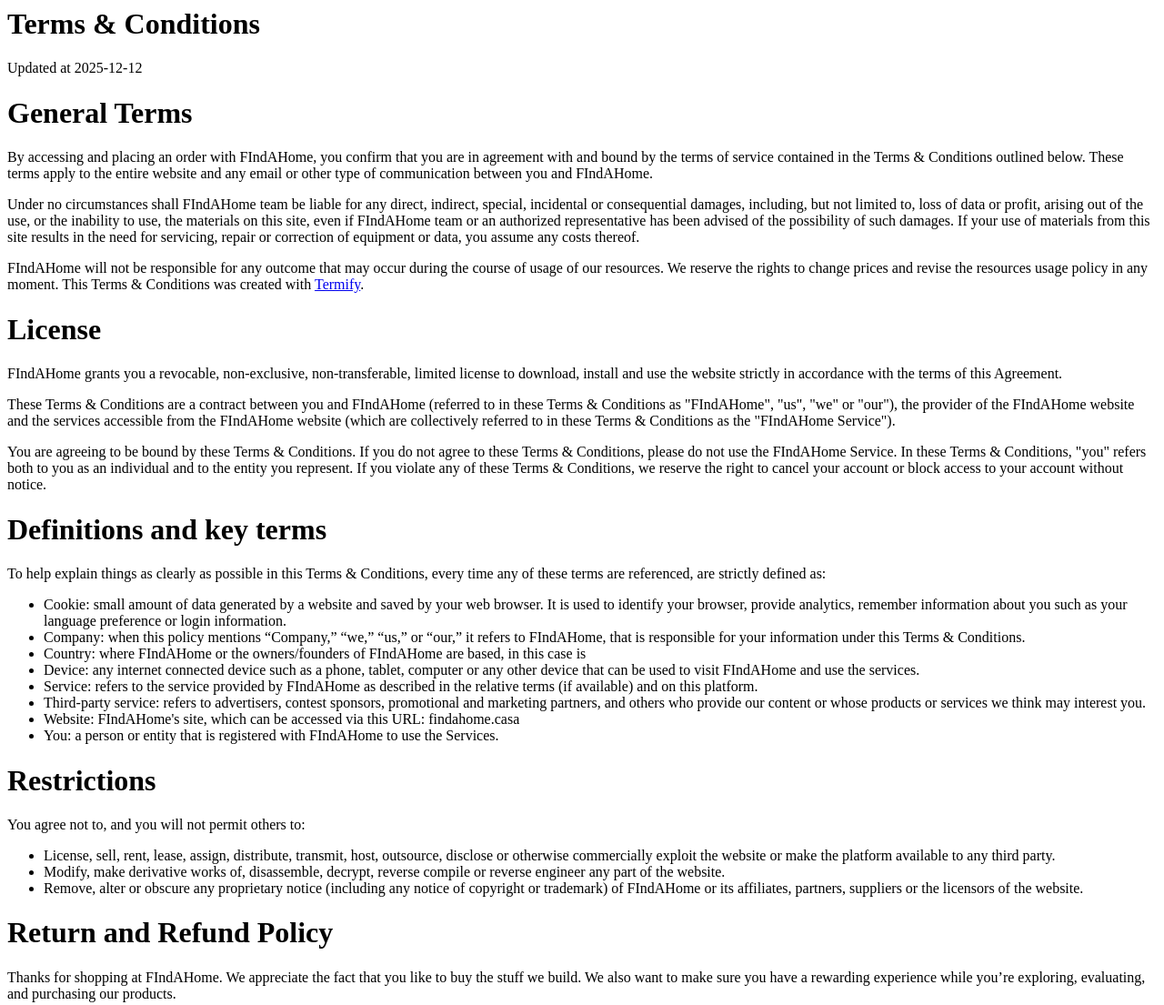
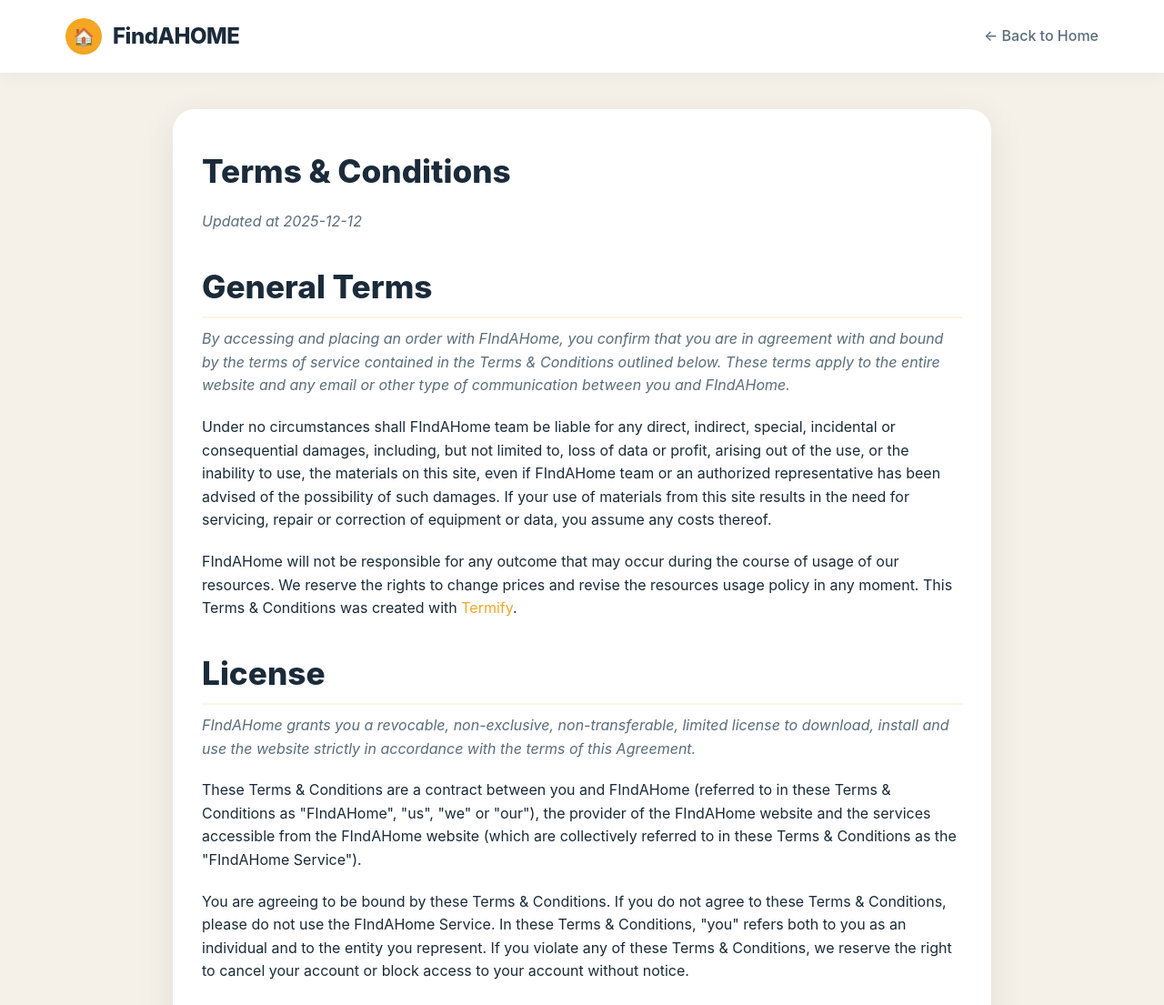
Before and after one commit to youneschaahbiii-boop/youneschaahbiii-boop.github.io, a plain HTML site: page terms.html in a window 1280 px wide. Shown: the top 1105 px of the page at 91% size. Drawn offline with Linux system fonts and the light colour scheme.

Commit message:
Revamp terms.html with new layout and content
Updated the Terms & Conditions page with new styling, structure, and content.

```diff
--- a/terms.html
+++ b/terms.html
@@ -1,6 +1,165 @@
-<html>
-  <body>
+<!DOCTYPE html>
+<html lang="en">
+<head>
+  <meta charset="UTF-8" />
+  <title>Terms & Conditions | FindAHOME</title>
+  <meta name="viewport" content="width=device-width, initial-scale=1" />
+  <style>
+    /* --- CSS Copied from original index.html --- */
+    :root {
+      --primary-gold: #F5A623;
+      --primary-navy: #1B2B3A;
+      --bg-light: #F5F1E8;
+      --card: #ffffff;
+      --accent-soft: #FFF4E0;
+      --text: #1B2B3A;
+      --text-light: #5A6C7D;
+      --shadow: 0 20px 60px rgba(245, 166, 35, 0.15);
+    }
 
+    * {
+      box-sizing: border-box;
+      margin: 0;
+      padding: 0;
+    }
+
+    body {
+      font-family: 'Inter', system-ui, -apple-system, sans-serif;
+      background: var(--bg-light);
+      color: var(--text);
+      line-height: 1.6;
+      overflow-x: hidden;
+    }
+
+    /* Header Styling */
+    header {
+      background: var(--card);
+      box-shadow: 0 2px 20px rgba(0,0,0,0.05);
+      position: sticky;
+      top: 0;
+      z-index: 100;
+    }
+
+    .header-content {
+      max-width: 1200px;
+      margin: 0 auto;
+      padding: 20px 32px;
+      display: flex;
+      justify-content: space-between;
+      align-items: center;
+    }
+
+    .logo {
+      font-weight: 800;
+      font-size: 1.5rem;
+      color: var(--primary-navy);
+      letter-spacing: -0.02em;
+      display: flex;
+      align-items: center;
+      gap: 12px;
+      text-decoration: none;
+    }
+
+    .logo-icon {
+      width: 40px;
+      height: 40px;
+      background: var(--primary-gold);
+      border-radius: 50%;
+      display: flex;
+      align-items: center;
+      justify-content: center;
+      color: white;
+      font-size: 1.2rem;
+    }
+
+    /* Content Area */
+    main {
+      max-width: 900px;
+      margin: 40px auto 60px;
+      padding: 40px 32px;
+      background: white;
+      border-radius: 24px;
+      box-shadow: 0 10px 40px rgba(0,0,0,0.08);
+    }
+
+    /* Typography and Structure */
+    h1 {
+      font-size: 2.2rem;
+      font-weight: 800;
+      color: var(--primary-navy);
+      margin-top: 30px;
+      margin-bottom: 10px;
+      border-bottom: 2px solid var(--accent-soft);
+      padding-bottom: 5px;
+    }
+
+    h1:first-child {
+      margin-top: 0;
+      border-bottom: none; /* Keep initial h1 clean */
+    }
+
+    h1 + p {
+        color: var(--text-light);
+        margin-bottom: 20px;
+        font-style: italic;
+    }
+
+    h2 {
+        font-size: 1.5rem;
+        margin-top: 25px;
+        color: var(--primary-navy);
+    }
+
+    p {
+      margin-bottom: 20px;
+      font-size: 1rem;
+    }
+
+    a {
+      color: var(--primary-gold);
+      text-decoration: none;
+    }
+
+    a:hover {
+      text-decoration: underline;
+    }
+
+    ul {
+      margin-left: 20px;
+      margin-bottom: 20px;
+      list-style-type: disc;
+    }
+
+    li {
+        margin-bottom: 8px;
+        color: var(--text);
+    }
+
+    /* Footer */
+    footer {
+      max-width: 1200px;
+      margin: 40px auto 24px;
+      padding: 0 32px;
+      text-align: center;
+      color: var(--text-light);
+      font-size: 0.9rem;
+    }
+  </style>
+</head>
+<body>
+<header>
+  <div class="header-content">
+    <a href="https://findahome.casa/" class="logo">
+      <div class="logo-icon">🏠</div>
+      FindAHOME
+    </a>
+    <a href="https://findahome.casa/" class="logo-back" style="font-size: 1rem; font-weight: 500; color: var(--text-light);">
+        &larr; Back to Home
+    </a>
+  </div>
+</header>
+
+<main>
   <h1>Terms & Conditions</h1>
   <p>Updated at 2025-12-12</p>
 
@@ -17,12 +176,12 @@
   <h1>Definitions and key terms</h1>
   <p>To help explain things as clearly as possible in this Terms & Conditions, every time any of these terms are referenced, are strictly defined as:</p>
   <ul>
-    <li>Cookie: small amount of data generated by a website and saved by your web browser. It is used to identify your browser, provide analytics, remember information about you such as your language preference or login information.</li>
+    <li>Cookie: small amount of data generated by a website and saved by your web browser. It is used to identify your browser, provide analytics, remember information about you such as your language preference or login information.</li>
     <li>Company: when this policy mentions “Company,” “we,” “us,” or “our,” it refers to FIndAHome, that is responsible for your information under this Terms & Conditions.</li>
-    <li>Country: where FIndAHome or the owners/founders of FIndAHome are based, in this case is </li>
-    <li>Device: any internet connected device such as a phone, tablet, computer or any other device that can be used to visit FIndAHome and use the services.</li>
+    <li>**Country: where FIndAHome or the owners/founders of FIndAHome are based, in this case is Lisbon, Portugal, EU.**</li>
+    <li>Device: any internet connected device such as a phone, tablet, computer or any other device that can be used to visit FIndAHome and use the services.</li>
     <li>Service: refers to the service provided by FIndAHome as described in the relative terms (if available) and on this platform.</li>
-    <li>Third-party service: refers to advertisers, contest sponsors, promotional and marketing partners, and others who provide our content or whose products or services we think may interest you.</li>
+    <li>Third-party service: refers to advertisers, contest sponsors, promotional and marketing partners, and others who provide our content or whose products or services we think may interest you.</li>
     <li>Website: FIndAHome's site, which can be accessed via this URL: findahome.casa</li>
     <li>You: a person or entity that is registered with FIndAHome to use the Services.</li>
   </ul>
@@ -30,10 +189,11 @@
   <h1>Restrictions</h1>
   <p>You agree not to, and you will not permit others to:</p>
   <ul>
-  <li>License, sell, rent, lease, assign, distribute, transmit, host, outsource, disclose or otherwise commercially exploit the website or make the platform available to any third party.</li>
-  <li>Modify, make derivative works of, disassemble, decrypt, reverse compile or reverse engineer any part of the website.</li>
-  <li>Remove, alter or obscure any proprietary notice (including any notice of copyright or trademark) of FIndAHome or its affiliates, partners, suppliers or the licensors of the website.</li>
+    <li>License, sell, rent, lease, assign, distribute, transmit, host, outsource, disclose or otherwise commercially exploit the website or make the platform available to any third party.</li>
+    <li>Modify, make derivative works of, disassemble, decrypt, reverse compile or reverse engineer any part of the website.</li>
+    <li>Remove, alter or obscure any proprietary notice (including any notice of copyright or trademark) of FIndAHome or its affiliates, partners, suppliers or the licensors of the website.</li>
   </ul>
+
   <h1>Return and Refund Policy</h1>
   <p>Thanks for shopping at FIndAHome. We appreciate the fact that you like to buy the stuff we build. We also want to make sure you have a rewarding experience while you’re exploring, evaluating, and purchasing our products.</p>
   <p>As with any shopping experience, there are terms and conditions that apply to transactions at FIndAHome. We’ll be as brief as our attorneys will allow. The main thing to remember is that by placing an order or making a purchase at FIndAHome, you agree to the terms along with FIndAHome's Privacy Policy.</p>
@@ -107,19 +267,19 @@
 
   <h1>Entire Agreement</h1>
   <p>The Agreement constitutes the entire agreement between you and FIndAHome regarding your use of the website and supersedes all prior and contemporaneous written or oral agreements between you and FIndAHome.</p>
-  <p>You may be subject to additional terms and conditions that apply when you use or purchase other FIndAHome's  services, which FIndAHome will provide to you at the time of such use or purchase.</p>
+  <p>You may be subject to additional terms and conditions that apply when you use or purchase other FIndAHome's services, which FIndAHome will provide to you at the time of such use or purchase.</p>
 
   <h1>Updates to Our Terms</h1>
   <p>We may change our Service and policies, and we may need to make changes to these Terms so that they accurately reflect our Service and policies. Unless otherwise required by law, we will notify you (for example, through our Service) before we make changes to these Terms and give you an opportunity to review them before they go into effect. Then, if you continue to use the Service, you will be bound by the updated Terms. If you do not want to agree to these or any updated Terms, you can delete your account.</p>
 
   <h1>Intellectual Property</h1>
-  <p>The website and its entire contents, features and functionality (including but not limited to all information, software, text, displays, images, video and audio, and the design, selection and arrangement thereof), are owned by FIndAHome, its licensors or other providers of such material and are protected by  and international copyright, trademark, patent, trade secret and other intellectual property or proprietary rights laws. The material may not be copied, modified, reproduced, downloaded or distributed in any way, in whole or in part, without the express prior written permission of FIndAHome, unless and except as is expressly provided in these Terms & Conditions. Any unauthorized use of the material is prohibited.</p>
+  <p>The website and its entire contents, features and functionality (including but not limited to all information, software, text, displays, images, video and audio, and the design, selection and arrangement thereof), are owned by FIndAHome, its licensors or other providers of such material and are protected by and international copyright, trademark, patent, trade secret and other intellectual property or proprietary rights laws. The material may not be copied, modified, reproduced, downloaded or distributed in any way, in whole or in part, without the express prior written permission of FIndAHome, unless and except as is expressly provided in these Terms & Conditions. Any unauthorized use of the material is prohibited.</p>
 
   <h1>Agreement to Arbitrate</h1>
   <p>This section applies to any dispute EXCEPT IT DOESN’T INCLUDE A DISPUTE RELATING TO CLAIMS FOR INJUNCTIVE OR EQUITABLE RELIEF REGARDING THE ENFORCEMENT OR VALIDITY OF YOUR OR FIndAHome's INTELLECTUAL PROPERTY RIGHTS. The term “dispute” means any dispute, action, or other controversy between you and FIndAHome concerning the Services or this agreement, whether in contract, warranty, tort, statute, regulation, ordinance, or any other legal or equitable basis. “Dispute” will be given the broadest possible meaning allowable under law.</p>
 
   <h1>Notice of Dispute</h1>
-  <p>In the event of a dispute, you or FIndAHome must give the other a Notice of Dispute, which is a written statement that sets forth the name, address, and contact information of the party giving it, the facts giving rise to the dispute, and the relief requested. You must send any Notice of Dispute via email to: <a href="/cdn-cgi/l/email-protection" class="__cf_email__" data-cfemail="65161015150a171125030c0b01040d0a08004b06041604">[email&#160;protected]</a>. FIndAHome will send any Notice of Dispute to you by mail to your address if we have it, or otherwise to your email address. You and FIndAHome will attempt to resolve any dispute through informal negotiation within sixty (60) days from the date the Notice of Dispute is sent. After sixty (60) days, you or FIndAHome may commence arbitration.</p>
+  <p>In the event of a dispute, you or FIndAHome must give the other a Notice of Dispute, which is a written statement that sets forth the name, address, and contact information of the party giving it, the facts giving rise to the dispute, and the relief requested. You must send any Notice of Dispute via email to: <a href="mailto:hello@findahome.casa">hello@findahome.casa</a>. FIndAHome will send any Notice of Dispute to you by mail to your address if we have it, or otherwise to your email address. You and FIndAHome will attempt to resolve any dispute through informal negotiation within sixty (60) days from the date the Notice of Dispute is sent. After sixty (60) days, you or FIndAHome may commence arbitration.</p>
 
   <h1>Binding Arbitration</h1>
   <p>If you and FIndAHome don’t resolve any dispute by informal negotiation, any other effort to resolve the dispute will be conducted exclusively by binding arbitration as described in this section. You are giving up the right to litigate (or participate in as a party or class member) all disputes in court before a judge or jury. The dispute shall be settled by binding arbitration in accordance with the commercial arbitration rules of the American Arbitration Association. Either party may seek any interim or preliminary injunctive relief from any court of competent jurisdiction, as necessary to protect the party’s rights or property pending the completion of arbitration. Any and all legal, accounting, and other costs, fees, and expenses incurred by the prevailing party shall be borne by the non-prevailing party.</p>
@@ -145,6 +305,19 @@
 
   <h1>Contact Us</h1>
   <p>Don't hesitate to contact us if you have any questions.</p>
-  <ul><li>Via Email:  <a href="/cdn-cgi/l/email-protection" class="__cf_email__" data-cfemail="87f4f2f7f7e8f5f3c7e1eee9e3e6efe8eae2a9e4e6f4e6">[email&#160;protected]</a></li><li>Via Phone number:  +351 966 210 043</li>
-  </ul>  <script data-cfasync="false" src="/cdn-cgi/scripts/5c5dd728/cloudflare-static/email-decode.min.js"></script></body>
+  <ul>
+    <li>Via Email: <a href="mailto:hello@findahome.casa">hello@findahome.casa</a></li>
+    <li>Via Phone number: +351 966 210 043</li>
+  </ul>
+</main>
+
+<footer>
+  © <span id="year">2025</span> FindAHOME. All rights reserved.
+  <a href="https://findahome.casa/privacy.html">Privacy Policy</a>
+  <a href="https://findahome.casa/support.html">Customer Support</a>
+</footer>
+<script>
+  document.getElementById('year').textContent = new Date().getFullYear();
+</script>
+</body>
 </html>
```
